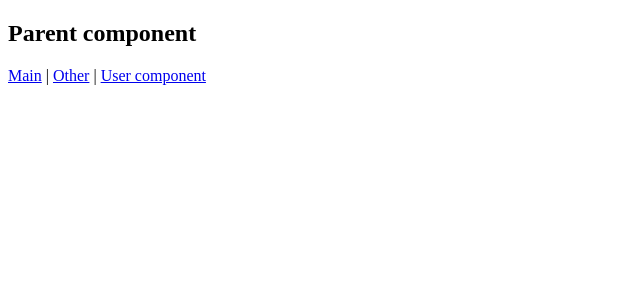
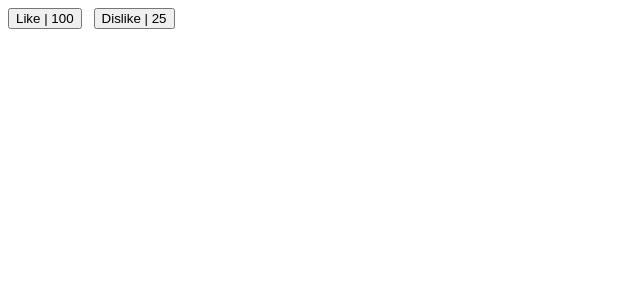
Before and after one commit to benbaroque/angular13, an Angular app: page / in a window 1280 px wide. Before the commit this address led to /angular13/. Shown: the top 300 px of the page, without its empty margins (0-640 px from the left). Built offline with nearby package versions, Linux system fonts and the light colour scheme.

Commit message:
:sparkles: HW2

```diff
--- a/src/app/app.component.html
+++ b/src/app/app.component.html
@@ -1,7 +1,3 @@
-<h2>Parent component</h2>
-<a routerLink="/">Main</a> |
-<a routerLink="/other">Other</a> |
-<a routerLink="/user">User component</a>
-
-<app-other [name]="parentName" (changedNameEvent)="onResponse($event)"></app-other>
-<router-outlet></router-outlet>
+<app-like [countLike]="countLike" (changedLike)="onLike($event)"></app-like>
+&nbsp;
+<app-dislike [countDisLike]="countDisLike" (changedDisLike)="onDislike($event)"></app-dislike>
--- a/src/app/app.component.ts
+++ b/src/app/app.component.ts
@@ -9,8 +9,13 @@ import { User } from './models/user';
 export class AppComponent {
   parentName: User = { id: 1, name: "BEN" }
   // parentName = new User(1,"Ben");
+  countLike = 100;
+  countDisLike = 25;
 
-  onResponse(event: User): void {
-    console.table(event);
+  onLike(event: any): void {
+    this.countLike = event;
+  }
+  onDislike(event: any): void {
+    this.countDisLike = event;
   }
 }
--- a/src/app/app.module.ts
+++ b/src/app/app.module.ts
@@ -10,6 +10,8 @@ import { NewpipePipe } from './newpipe.pipe';
 import { HttpClientModule } from '@angular/common/http';
 import { LoginComponent } from './login/login.component';
 import { AuthenGuard } from './authen.guard';
+import { LikeComponent } from './like/like.component';
+import { DislikeComponent } from './dislike/dislike.component';
 
 @NgModule({
   declarations: [
@@ -17,7 +19,9 @@ import { AuthenGuard } from './authen.guard';
     OtherComponent,
     NewpipePipe,
     UserComponent,
-    LoginComponent
+    LoginComponent,
+    LikeComponent,
+    DislikeComponent
   ],
   imports: [
     BrowserModule,
--- /dev/null
+++ b/src/app/dislike/dislike.component.html
@@ -0,0 +1 @@
+<button (click)="onDisLike(isClick,$event)">Dislike | {{countDisLike}}</button>
--- /dev/null
+++ b/src/app/dislike/dislike.component.ts
@@ -0,0 +1,34 @@
+import { Component, Input, OnInit, Output, EventEmitter } from '@angular/core';
+
+@Component({
+  selector: 'app-dislike',
+  templateUrl: './dislike.component.html',
+  styleUrls: ['./dislike.component.css']
+})
+export class DislikeComponent implements OnInit {
+
+  constructor() { }
+
+  @Input() countDisLike: any;
+
+  @Output() changedDisLike = new EventEmitter<any>();
+  isClick = false;
+
+  ngOnInit(): void {
+  }
+
+  onDisLike(click: any,event :any) {
+    if (click) {
+      event.target.style.color = "black";
+      this.changedDisLike.emit(this.countDisLike - 1);
+      this.isClick = false;
+    }
+    else {
+      event.target.style.color = "blue";
+      this.changedDisLike.emit(this.countDisLike + 1);
+      this.isClick = true;
+    }
+
+  }
+
+}
--- /dev/null
+++ b/src/app/like/like.component.html
@@ -0,0 +1 @@
+<button (click)="onLike(isClick,$event)">Like | {{countLike}}</button>
--- /dev/null
+++ b/src/app/like/like.component.ts
@@ -0,0 +1,34 @@
+import { Component, Input, OnInit, Output, EventEmitter } from '@angular/core';
+
+@Component({
+  selector: 'app-like',
+  templateUrl: './like.component.html',
+  styleUrls: ['./like.component.css']
+})
+export class LikeComponent implements OnInit {
+
+  @Input() countLike: any ;
+
+  @Output() changedLike = new EventEmitter<any>();
+  isClick = false;
+
+  constructor() { }
+
+  onLike(click: any,event :any) {
+    if (click) {
+      event.target.style.color = "black";
+      this.changedLike.emit(this.countLike - 1);
+      this.isClick = false;
+    }
+    else {
+      event.target.style.color = "blue";
+      this.changedLike.emit(this.countLike + 1);
+      this.isClick = true;
+    }
+
+  }
+
+  ngOnInit(): void {
+  }
+
+}
--- a/src/index.html
+++ b/src/index.html
@@ -3,7 +3,7 @@
 <head>
   <meta charset="utf-8">
   <title>Hello</title>
-  <base href="/angular13/">
+  <base href="/">
   <meta name="viewport" content="width=device-width, initial-scale=1">
   <link rel="icon" type="image/x-icon" href="favicon.ico">
 </head>
```
Also changed, not shown: src/app/dislike/dislike.component.css (added), src/app/like/like.component.css (added), 8 other files (tests, documents, lock files or other folders).
